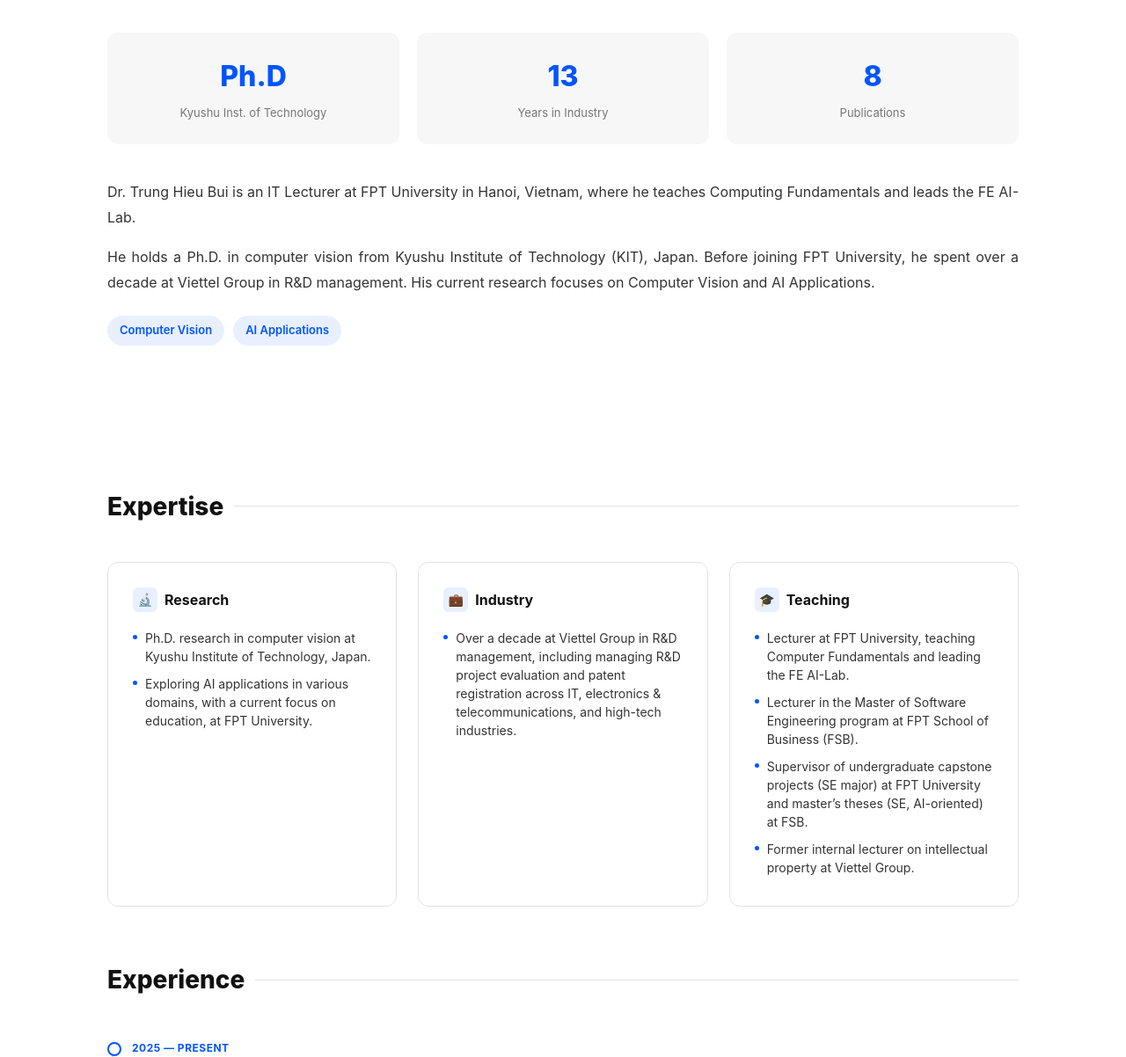
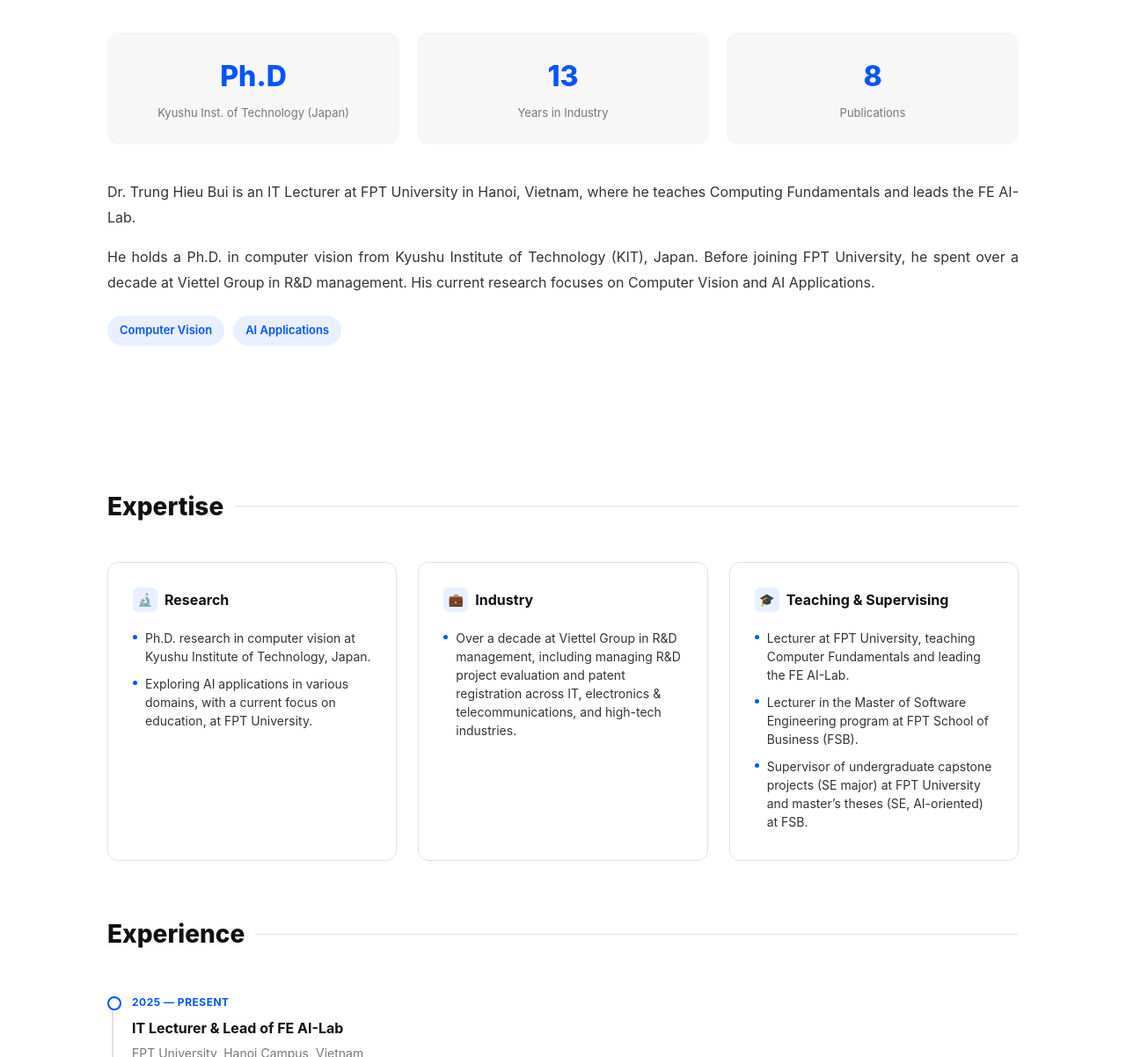
Before and after one commit to drtrunghieubui/buitrunghieu.github.io, a plain HTML site: page index.html in a window 1280 px wide. Shown: the part 730-1932 px from the top of the page at 88% size. Drawn offline with Linux system fonts and the light colour scheme.

Commit message:
Add files via upload

```diff
--- a/index.html
+++ b/index.html
@@ -838,7 +838,7 @@
       <div class="stats-row reveal">
         <div class="stat-card">
           <span class="number">Ph.D</span>
-          <span class="label">Kyushu Inst. of Technology</span>
+          <span class="label">Kyushu Inst. of Technology (Japan)</span>
         </div>
         <div class="stat-card">
           <span class="number">13</span>
@@ -883,12 +883,11 @@
           </ul>
         </div>
         <div class="exp-card">
-          <h3><span class="icon">&#127891;</span> Teaching</h3>
+          <h3><span class="icon">&#127891;</span> Teaching &amp; Supervising</h3>
           <ul>
             <li>Lecturer at FPT University, teaching Computer Fundamentals and leading the FE AI-Lab.</li>
             <li>Lecturer in the Master of Software Engineering program at FPT School of Business (FSB).</li>
             <li>Supervisor of undergraduate capstone projects (SE major) at FPT University and master&rsquo;s theses (SE, AI-oriented) at FSB.</li>
-            <li>Former internal lecturer on intellectual property at Viettel Group.</li>
           </ul>
         </div>
       </div>
```
